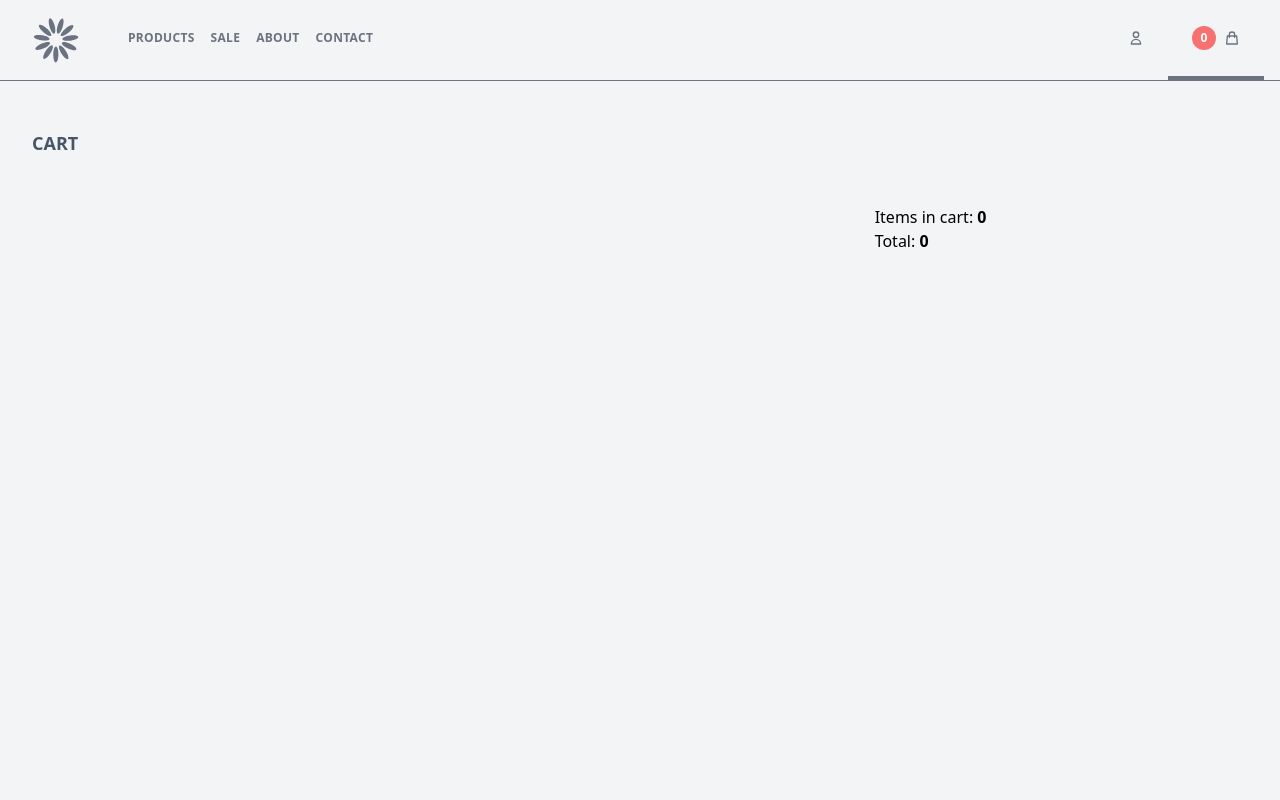
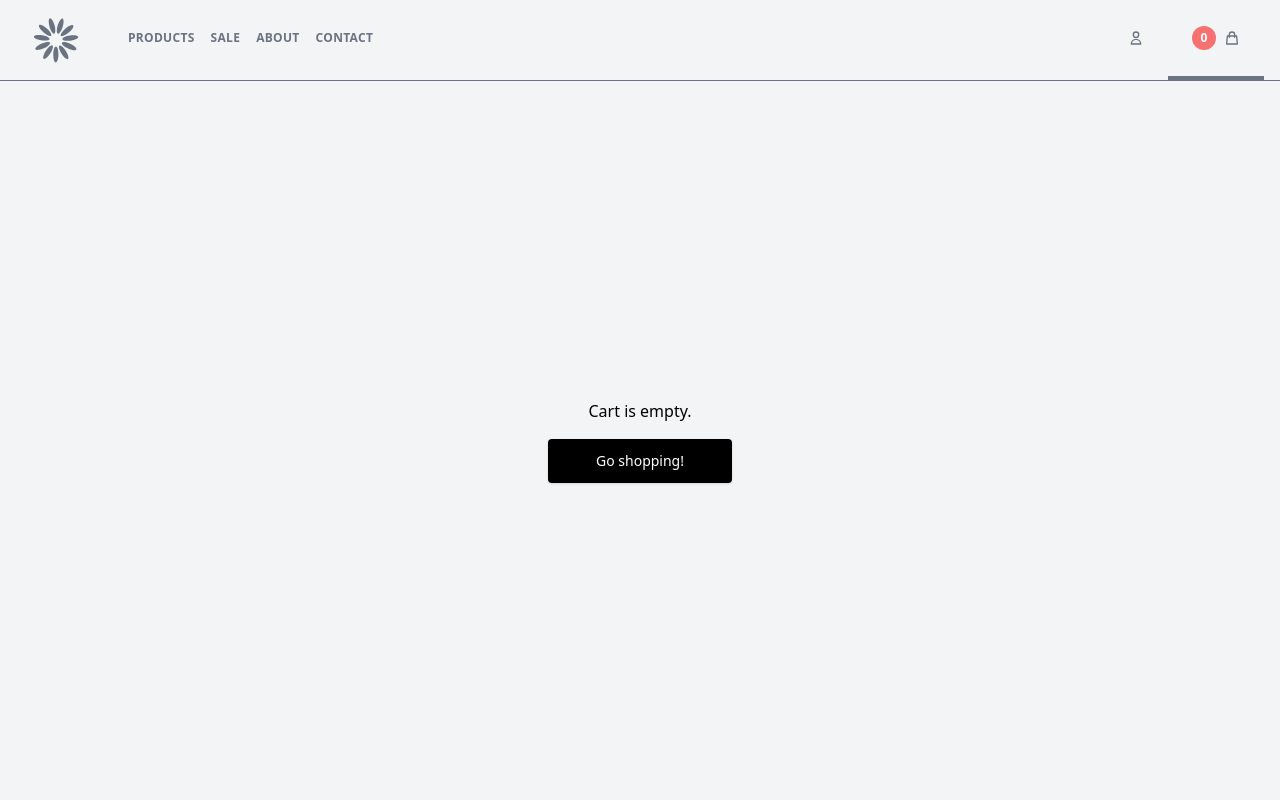
Before and after one commit to gosiajaninska/next-app, a Next.js app: page /cart in a window 1280 px wide. Shown: the top 800 px of the page. Built offline with nearby package versions, Linux system fonts and the light colour scheme.

Commit message:
ref cart page

```diff
--- a/pages/cart.tsx
+++ b/pages/cart.tsx
@@ -2,17 +2,16 @@ import { Main } from "../components/Main";
 import { useCartState } from "../components/cart/Context";
 import { ClearCartButton, DecreaseCartItemButton, IncreaseCartItemButton, RemoveItemFromCartButton } from "../components/cart/Button";
 import React from "react";
+import Link from "next/link";
+import { CartItem } from "../utility";
 
-const CartPage = () => {
-  const cartState = useCartState();
+
+const CartItems = ({ items }: { items: readonly CartItem[] }) => {
 
   return (
-    <Main>
-      <h1 className="uppercase text-lg font-bold text-slate-600 py-12 px-8">Cart</h1>
-      <div className="grid md:grid-cols-3 gap-12 px-8">
     <div className="col-span-2 grid grid-cols-12 gap-y-4 text-slate-700">
       {
-            cartState.items.map((item) => {
+        items.map((item) => {
           return (
             <React.Fragment key={item.id}>
               <div className="col-span-1"><IncreaseCartItemButton id={item.id} title={item.title} price={item.price} /></div>
@@ -26,19 +25,61 @@ const CartPage = () => {
         })
       }
       <div className="col-span-12 pt-8">
-            { cartState.items.length ? <ClearCartButton /> : "" }
+        <ClearCartButton />
       </div>
     </div>
+  )
+}
+
+const CartSummary = ({ countItems, countTotal }: { countItems: number, countTotal: number }) => {
+  return (
     <div>
       <p>
         Items in cart:
-            <b> { cartState.countItems() }</b>
+        <b> { countItems }</b>
       </p>
       <p>
         Total:
-            <b> { cartState.countTotal() }</b>
+        <b> { countTotal }</b>
       </p>
     </div>
+  )
+}
+
+const EmptyCart = () => {
+  return (
+    <Main cssClass="flex place-items-center place-content-center p-8">
+      <div className="text-center">
+        <p>Cart is empty.</p>
+        <Link href="/products">
+          <a className="block w-full rounded bg-black px-12 py-3 mt-4 text-sm font-medium text-white shadow hover:bg-slate-700 focus:outline-none focus:ring active:bg-slate-500 sm:w-auto">
+            Go shopping!
+          </a>
+        </Link>
+      </div>
+    </Main>
+  )
+}
+
+
+const CartPage = () => {
+  const cartState = useCartState();
+
+  if (cartState.countItems() === 0) {
+    return <EmptyCart />
+  }
+
+  return (
+    <Main>
+      <h1 className="uppercase text-lg font-bold text-slate-600 py-12 px-8">Cart</h1>
+      <div className="grid md:grid-cols-3 gap-12 px-8">
+        <CartItems
+          items={cartState.items}
+        />
+        <CartSummary
+          countItems={cartState.countItems()}
+          countTotal={cartState.countTotal()}
+        />
       </div>
     </Main>
   )
```
Also changed, not shown: components/cart/Context.tsx (+1 -7 lines), utility.ts (+7 -0 lines). Lines whose indentation alone changed are shown as unchanged.
